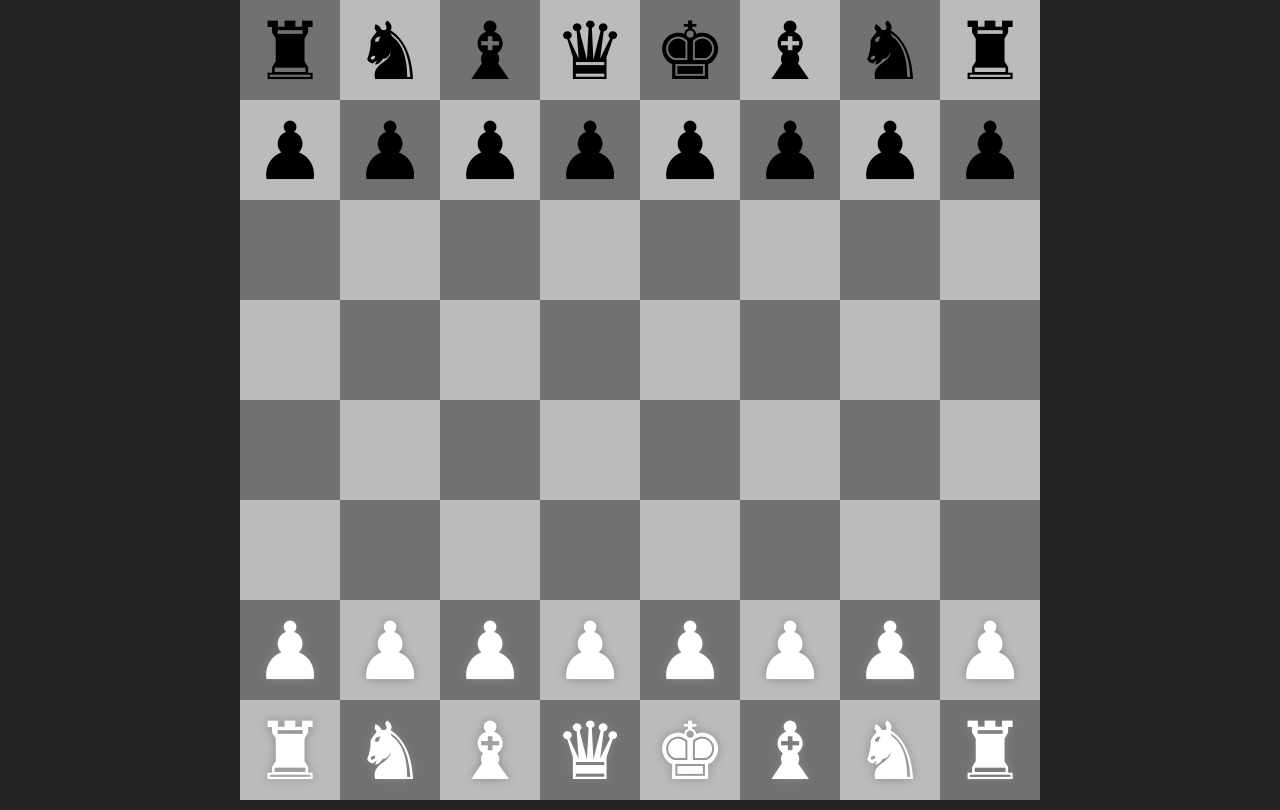
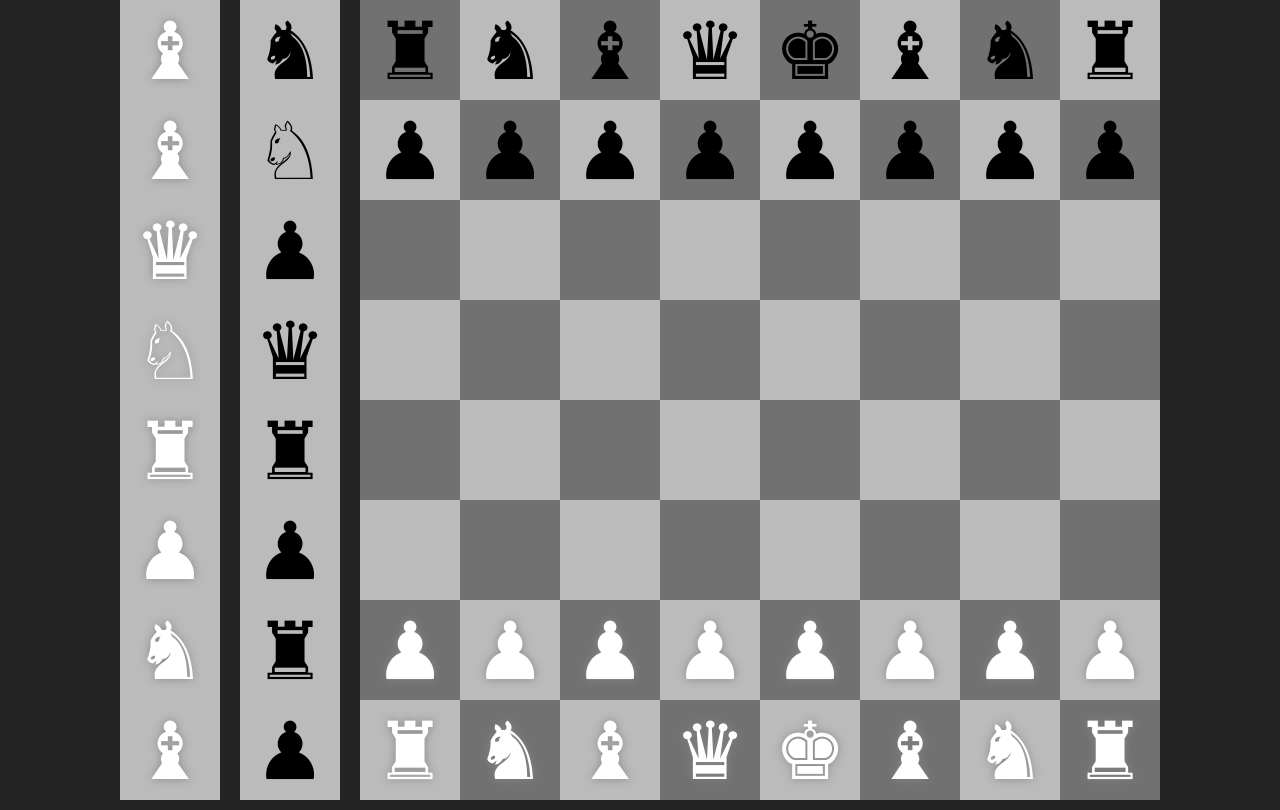
Before and after one commit to fedor-resh/strange-chess, a React (Vite) app: page / in a window 1280 px wide. Built offline with nearby package versions, Linux system fonts and the light colour scheme.

Commit message:
add cast

```diff
--- a/src/App.css
+++ b/src/App.css
@@ -1,17 +1,19 @@
-.board{
+.board {
     display: grid;
     grid-template-columns: repeat(8, 1fr);
     grid-template-rows: repeat(8, 1fr);
     place-content: center;
 }
 
-.game{
+.game {
     width: 100vw;
-  display: grid;
-  place-content: center;
+    display: flex;
+    align-items: center;
+    justify-content: center;
+    gap: 20px;
 }
 
-.circle{
+.circle {
     width: 10px;
     height: 10px;
     border-radius: 50%;
@@ -20,15 +22,15 @@
     position: absolute;
 }
 
-.circle.beaten{
+.circle.beaten {
     background-color: #630000;
 }
 
-.circle.canMove{
+.circle.canMove {
     background-color: #000;
 }
 
-.cell{
+.cell {
     width: 100px;
     height: 100px;
     display: flex;
@@ -38,14 +40,44 @@
     user-select: none;
     transition: text-shadow 0.3s;
 }
-.cell.selectedColor{
+
+.cell.selectedColor {
     cursor: pointer;
     text-shadow: 0 0 10px #888;
 }
-.cell.beaten{
+
+.cell.beaten {
     text-shadow: 0 0 10px red;
 }
 
-.cell.canMove{
+.cell.canMove {
     background-color: #000;
 }
+
+.chessman_card {
+    pointer-events: none;
+    opacity: 0;
+    position: absolute;
+    display: flex;
+    flex-direction: column;
+    gap: 10px;
+    padding: 10px;
+    background-color: #fff;
+    border-radius: 10px;
+    box-shadow: 0 0 10px #000;
+    left: 50px;
+    top: 50px;
+    transition: all 0.3s;
+    & img {
+        width: 300px;
+        border-radius: 10px;
+    }
+    & h1 {
+        font-size: 20px;
+        font-weight: 500;
+        color: black;
+    }
+    &.show {
+        opacity: 1;
+    }
+}
--- a/src/App.jsx
+++ b/src/App.jsx
@@ -1,79 +1,47 @@
-import {Fragment, useEffect, useState} from 'react'
+import {Fragment, memo, useCallback, useEffect, useState} from 'react'
 import './App.css'
 import {Game} from "./classes/Game.js";
-import {Pawn} from "./classes/Chessmen.js";
-import classNames from "classnames";
-
-const colors = {
-    black: 'black',
-    white: 'white',
-    darkGray: '#717171',
-    lightGray: '#bbbbbb'
-}
-
-
+import {Cell} from "./Cell.jsx";
+import {COLOR} from "./consts.js";
+import {ChessmanCard} from "./ChessmanCard.jsx";
+const Cells = ({row, cellProps}) => (
+    <>{row.map((cell, j) => <Cell {...cellProps(cell)} key={j}/>)}</>
+)
 function App() {
     const [game, setGame] = useState(new Game());
     const {board} = game;
     const render = () => {
         setGame(game.copyGame());
-        console.log(game.board)
     }
     useEffect(() => {
         board.initBoard();
         render();
     }, []);
 
+    const cellProps = useCallback((cell) => ({
+        game,
+        cell,
+        render
+    }), [game, render])
+
+
+
     return (
         <div className='game'>
+            <div className='whiteColorBar'>
+                <Cells row={game.players[COLOR.WHITE].stock} cellProps={cellProps}/>
+            </div>
+            <div className='blackColorBar'>
+                <Cells row={game.players[COLOR.BLACK].stock} cellProps={cellProps}/>
+            </div>
             <div className='board'>
-                {board.matrix.map((row, i) => <Fragment key={i}>
-                        {row.map((cell, j) => <div
-                            key={j}
-                            style={{
-                                backgroundColor: (cell.x + cell.y) % 2 ? colors.darkGray : colors.lightGray,
-                                color: cell.chessman?.color,
-                            }}
-
-                            className={classNames('cell', {
-                                selectedColor: cell.chessman && cell.chessman.color === game.currentColor,
-                                beaten: cell.beaten && cell.chessman && cell.chessman.color !== game.currentColor,
-                                canMove: cell.canMove
-                            })}
-
-                            draggable={cell.chessman && cell.chessman.color === game.currentColor}
-
-                            onDragStart={(e) => {
-                                e.target.style.visibility = 'hidden';
-                                game.raiseChessmen(cell);
-                                render();
-                            }}
-
-                            onDragEnd={(e) => {
-                                e.target.style.visibility = 'visible';
-                            }}
-
-                            onDrop={(e) => {
-                                game.putChessman(cell);
-                                render();
-                            }}
-                            onDragOver={(e) => {
-                                e.preventDefault();
-                            }}
-                        >
-                            <div
-                                style={{
-                                    visibility: 'visible'
-                                }}
-                            >{cell.chessman?.icon}</div>
-                            <div className={classNames('circle', {
-                                beaten: cell.beaten,
-                                canMove: cell.canMove
-                            })}></div>
-                        </div>)}
+                {board.matrix.map((row, i) =>
+                    <Fragment key={i}>
+                        <Cells row={row} cellProps={cellProps}/>
                     </Fragment>
                 )}
             </div>
+            <ChessmanCard chessman={game.board.focusedCell?.chessman}/>
         </div>
 
     )
--- /dev/null
+++ b/src/Cell.jsx
@@ -0,0 +1,51 @@
+import classNames from "classnames";
+const colors = {
+    black: 'black',
+    white: 'white',
+    darkGray: '#717171',
+    lightGray: '#bbbbbb'
+}
+export function Cell({game, cell, render}) {
+    return <div className='hover_detector'>
+        <div
+            style={{
+                backgroundColor: (cell.x + cell.y) % 2 ? colors.darkGray : colors.lightGray,
+                color: cell.chessman?.color,
+            }}
+
+            className={classNames('cell', {
+                selectedColor: cell.chessman && cell.chessman.color === game.currentColor,
+                beaten: cell.beaten && cell.chessman && cell.chessman.color !== game.currentColor,
+                canMove: cell.canMove
+            })}
+
+            draggable={cell.chessman && cell.chessman.color === game.currentColor}
+
+            onDragStart={(e) => {
+                e.target.style.visibility = 'hidden';
+                game.raiseChessmen(cell);
+                render();
+            }}
+
+            onDragEnd={(e) => {
+                e.target.style.visibility = 'visible';
+            }}
+
+            onDrop={(e) => {
+                game.putChessman(cell);
+                render();
+            }}
+            onDragOver={(e) => e.preventDefault()}
+        >
+            <div
+                style={{
+                    visibility: 'visible'
+                }}
+            >{cell.chessman?.icon}</div>
+            <div className={classNames('circle', {
+                beaten: cell.beaten && !cell.chessman,
+                canMove: cell.canMove
+            })}></div>
+        </div>
+    </div>
+}
--- /dev/null
+++ b/src/ChessmanCard.jsx
@@ -0,0 +1,11 @@
+import classNames from "classnames";
+
+export function ChessmanCard({chessman}){
+
+    return <div className={classNames('chessman_card', {
+        show: chessman
+    })}>
+        <img src={chessman?.image} alt={chessman?.name}/>
+        <h1>{chessman?.type}</h1>
+    </div>
+}
--- a/src/classes/Cell.js
+++ b/src/classes/Cell.js
@@ -8,7 +8,8 @@ export class Cell {
         this.chessman = null;
         this.beaten = false;
         this.canMove = false;
-        this.getMoved = board.getMoved.bind(board, this);
+        this.getMoved = board?.getMoved?.bind(board, this) || (() => null);
+        this.isFromStock = false;
     }
 
 
--- a/src/classes/Chessmen.js
+++ b/src/classes/Chessmen.js
@@ -5,12 +5,25 @@ const ChessmenIcons = {
     Knight: '♞',
     Bishop: '♝',
     Queen: '♛',
-    King: '♚'
+    King: '♚',
+    Valkyrie: '♘'
 };
+
+export const ChessmenArts = {
+    Pawn: 'https://1.downloader.disk.yandex.ru/preview/2a76f0e518ac091105561a799592b2b8138cc9325a427a5e878e040900758cfe/inf/JufJvMHQDK7aXLehN47EahEE9ktaNxpYw2kZwjz7n5kzbiX9mPGBCdoACU2qobSmcvWX5WWh-bYKc1-oOp21bw%3D%3D?uid=1616376605&filename=DALL·E_2024_07_16_13_47_28_A_gaunt_medieval_foot_soldier_walking.webp&disposition=inline&hash=&limit=0&content_type=image%2Fjpeg&owner_uid=1616376605&tknv=v2&size=910x918',
+    Bishop: 'https://4.downloader.disk.yandex.ru/preview/1fedd55131abffadd6334f76bb9464f2bd648e8662caa7129075ebba5a2ed018/inf/jNuYj3Sp0_adtxA9wfY3rIhWVCNziUps8ou2mC1xL1lLA4_S-9WakDEFztYw0bOSfaIpHdzxQJjEB8TbKgUkaQ%3D%3D?uid=1616376605&filename=DALL·E_2024_07_16_13_48_19_A_medieval_foot_soldier_aiming_a_musket.webp&disposition=inline&hash=&limit=0&content_type=image%2Fjpeg&owner_uid=1616376605&tknv=v2&size=910x918',
+    Knight: 'https://1.downloader.disk.yandex.ru/preview/3c37879623598ad2538de1b0783c5926765229c3c56297ae969f5a0cae20a34d/inf/O4x8_DCK7O3t3Aw7E0sxShEE9ktaNxpYw2kZwjz7n5lzNSl7ZeUS3GyaCSLxc6hJXafOk9J7dt-mf3jRYlTm9Q%3D%3D?uid=1616376605&filename=DALL·E_2024_07_16_13_50_34_A_medieval_warhorse_clad_in_ornate_armor.webp&disposition=inline&hash=&limit=0&content_type=image%2Fjpeg&owner_uid=1616376605&tknv=v2&size=910x918',
+    Rook: 'https://3.downloader.disk.yandex.ru/preview/2bc776a6aed1969e8276f94cce921c51da46b84a81555bee95283ad719f98923/inf/MIcqAi623FdcQA_lHBxN9REE9ktaNxpYw2kZwjz7n5kkRNXWFgxfV1JrMWqx4uXDqpR6f2X7SAo4AffEXnBY-Q%3D%3D?uid=1616376605&filename=DALL·E_2024_07_16_13_54_17_A_medieval_warrior_clad_in_extremely.webp&disposition=inline&hash=&limit=0&content_type=image%2Fjpeg&owner_uid=1616376605&tknv=v2&size=910x918',
+    Queen: 'https://4.downloader.disk.yandex.ru/preview/586847a3f3a760c03153e2cde07652e283ba314826f0d0dd563078e136218b43/inf/C3HVJh2CjXE0PVFAIHH6FBEE9ktaNxpYw2kZwjz7n5kk5Mz5rRnj2F3lo1MjsedUWdC5zJw6g4X0SmWmL0yFAw%3D%3D?uid=1616376605&filename=DALL·E_2024_07_16_13_52_13_A_medieval_queen_clad_in_elaborate_armor.webp&disposition=inline&hash=&limit=0&content_type=image%2Fjpeg&owner_uid=1616376605&tknv=v2&size=910x918',
+    King: 'https://4.downloader.disk.yandex.ru/preview/e296df9b7a60a397b6e3ef2a72d345aa565647bfd19133d0d0b7548fdbd8c0d5/inf/KQeIXoeBewm-iDoakdvmUxEE9ktaNxpYw2kZwjz7n5mZ3i65Nj024e2K2bJMgaLsmKr02GOhxJypzt8gl2aGEA%3D%3D?uid=1616376605&filename=DALL·E_2024_07_16_13_51_26_A_medieval_king_clad_in_elaborate_armor.webp&disposition=inline&hash=&limit=0&content_type=image%2Fjpeg&owner_uid=1616376605&tknv=v2&size=910x918',
+    Valkyrie: 'https://2.downloader.disk.yandex.ru/preview/e5abf64b70478d0ebf121b9a3385569b5b220d091b024af860b48723f83a2843/inf/TZoFDUKtDoNgrrht5FO6O9IDlSMEkvfnAqnfYgcr3oewbmAOy_PfNS7qjhYrIyslyiCHU3hgHSZOUNzTBPbRPw%3D%3D?uid=1616376605&filename=DALL·E_2024_07_16_13_41_13_A_majestic_valkyrie_riding_a_powerful.webp&disposition=inline&hash=&limit=0&content_type=image%2Fjpeg&owner_uid=1616376605&tknv=v2&size=1315x932'
+}
 class Chessman {
     constructor(color, currentCell) {
         this.color = color;
-        this.icon = ChessmenIcons[this.constructor.name];
+        this.type = this.constructor.name;
+        this.icon = ChessmenIcons[this.type];
+        this.image = ChessmenArts[this.type];
         this.currentCell = currentCell;
     }
 
@@ -90,17 +103,21 @@ export class Rook extends Chessman {
 }
 
 export class Knight extends Chessman {
+
+    getKnightMovesFromCell(cell) {
+        return [
+            cell.getMoved(1, 2),
+            cell.getMoved(-1, 2),
+            cell.getMoved(1, -2),
+            cell.getMoved(-1, -2),
+            cell.getMoved(2, 1),
+            cell.getMoved(-2, 1),
+            cell.getMoved(2, -1),
+            cell.getMoved(-2, -1),
+        ].filter(Boolean);
+    }
     getBeatenCells() {
-        return [
-            this.currentCell.getMoved(1, 2),
-            this.currentCell.getMoved(-1, 2),
-            this.currentCell.getMoved(1, -2),
-            this.currentCell.getMoved(-1, -2),
-            this.currentCell.getMoved(2, 1),
-            this.currentCell.getMoved(-2, 1),
-            this.currentCell.getMoved(2, -1),
-            this.currentCell.getMoved(-2, -1),
-        ].filter(Boolean);
+        return this.getKnightMovesFromCell(this.currentCell);
     }
 }
 
@@ -144,3 +161,16 @@ export class King extends Chessman {
         ];
     }
 }
+
+export class Valkyrie extends Knight {
+    getBeatenCells() {
+        const cells = this.getKnightMovesFromCell(this.currentCell);
+
+        [...cells].forEach(cell => {
+            if (!cell.chessman) cells.push(...this.getKnightMovesFromCell(cell))
+        })
+        return cells.filter(cell => cell !== cells.currentCell)
+    }
+}
+
+export const allChessmen = [Pawn, Rook, Knight, Bishop, Queen, Valkyrie];
--- a/src/classes/Game.js
+++ b/src/classes/Game.js
@@ -7,6 +7,10 @@ export class Game {
     constructor() {
         this.board = new Board();
 
+        this.players = {
+            [COLOR.WHITE]: new Player(COLOR.WHITE),
+            [COLOR.BLACK]: new Player(COLOR.BLACK)
+        }
         this.currentColor = COLOR.WHITE;
         this.yourColor = COLOR.WHITE
     }
@@ -28,11 +32,12 @@ export class Game {
     }
 
     putChessman(cell) {
-        if (this.board.clickedCell && (cell.canMove || cell.beaten && cell.chessman)) {
+        if (this.board.focusedCell && (cell.canMove || cell.beaten && cell.chessman)) {
             this.board.putChessman(cell)
             this.currentColor = this.currentColor === COLOR.WHITE ? COLOR.BLACK : COLOR.WHITE
             cell.chessman.isFirstMove = false
         }
         this.board.clearBeaten()
+        this.board.focusedCell = null
     }
 }
--- a/src/classes/Player.js
+++ b/src/classes/Player.js
@@ -1,5 +1,23 @@
+import {allChessmen} from "./Chessmen.js";
+import {Cell} from "./Cell.js";
+
+const randomInt = (min, max) => Math.floor(Math.random() * (max - min + 1)) + min;
+
 export class Player {
     constructor(color) {
         this.color = color;
+        this.stock = [];
+        this.initStock();
+    }
+
+    initStock() {
+        for (let i = 0; i < 8; i++) {
+            this.stock.push(new Cell(0, 0, null));
+        }
+
+        this.stock.forEach((cell, i) => {
+            cell.setChessman(allChessmen[randomInt(0, allChessmen.length - 1)], this.color);
+            cell.isFromStock = true;
+        })
     }
 }
```
Also changed, not shown: src/Board.js (+17 -10 lines). Lines whose indentation alone changed are shown as unchanged.
